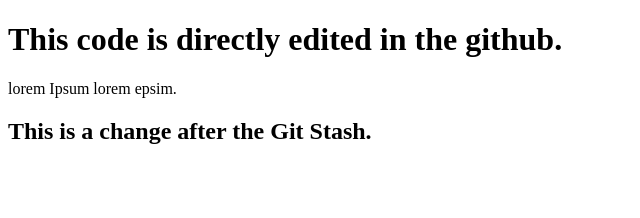
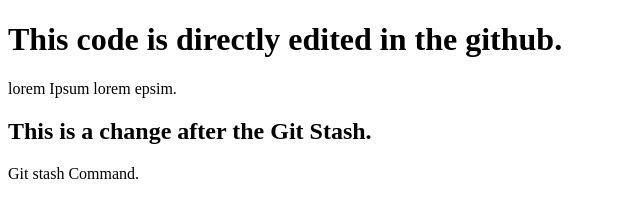
Before and after one commit to Rishabh2482/Learning-Git_pw, a plain HTML site: page index.html in a window 1280 px wide. Shown: the whole page, without its empty margins (0-640 px from the left). Drawn offline with Linux system fonts and the light colour scheme.

Commit message:
THis is 10th message

```diff
--- a/index.html
+++ b/index.html
@@ -12,5 +12,6 @@
 
 
     <h2>This is a change after the Git Stash.</h2>
+    <p>Git stash Command.</p>
 </body>
 </html>
```
